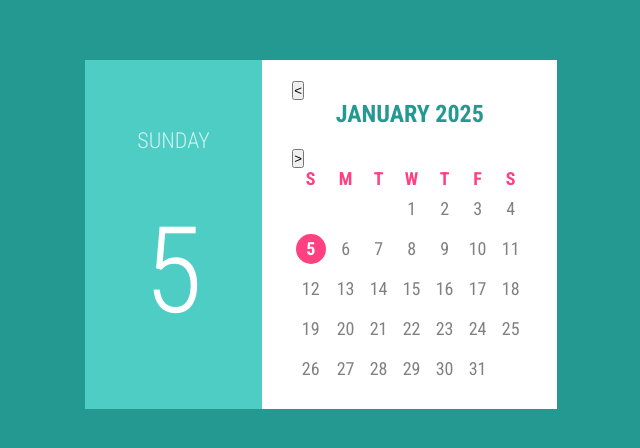
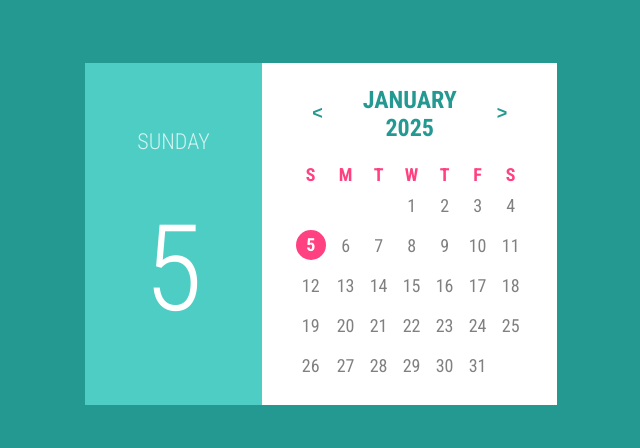
Before and after one commit to victoriastruk/calendar, a React (Vite) app: page / in a window 1280 px wide. Shown: the part 166-614 px from the top of the page, without its empty margins (319-959 px from the left). Built offline with nearby package versions, Linux system fonts and the light colour scheme.

Commit message:
Add styled for button

```diff
--- a/src/components/Calendar/Calendar.module.sass
+++ b/src/components/Calendar/Calendar.module.sass
@@ -24,7 +24,6 @@
         color: var.$main-color
         font-size: 24px
         font-weight: bold
-        margin-bottom: 20px
         text-transform: uppercase
 
 .calendarGrid
@@ -51,3 +50,18 @@
         width: 30px
         height: 30px
         line-height: 30px
+
+.header
+    display: flex
+    align-items: center
+    justify-content: space-between
+    margin-bottom: 20px
+
+.btn
+    background-color: transparent
+    border: none
+    font-size: 18px
+    font-weight: 900
+    color: var.$main-color
+    cursor: pointer
+    padding: 20px
--- a/src/components/Calendar/index.jsx
+++ b/src/components/Calendar/index.jsx
@@ -13,7 +13,7 @@ import {
 } from "date-fns";
 import LeftPanel from "../LeftPanel";
 import styles from "./Calendar.module.sass";
-/* Стилізація кнопок
+/*
   Фіксована обгортка календаря
   При зміні з поточного місяця на інші ховати поточну дату календаря
   Заповнити всі рядки тижнів днями*/
@@ -96,11 +96,11 @@ const RightPanel = ({ currentDate, onPreviousMonth, onNextMonth }) => {
   return (
     <article className={styles.rightPanel}>
       <div className={styles.header}>
-        <button onClick={onPreviousMonth}>{"<"}</button>
+        <button className={styles.btn} onClick={onPreviousMonth}>{"<"}</button>
         <h3>
           {format(currentDate, "MMMM")} {getYear(currentDate)}
         </h3>
-        <button onClick={onNextMonth}>{">"}</button>
+        <button className={styles.btn} onClick={onNextMonth}>{">"}</button>
       </div>
       <table className={styles.calendarGrid}>
         <thead>
```
